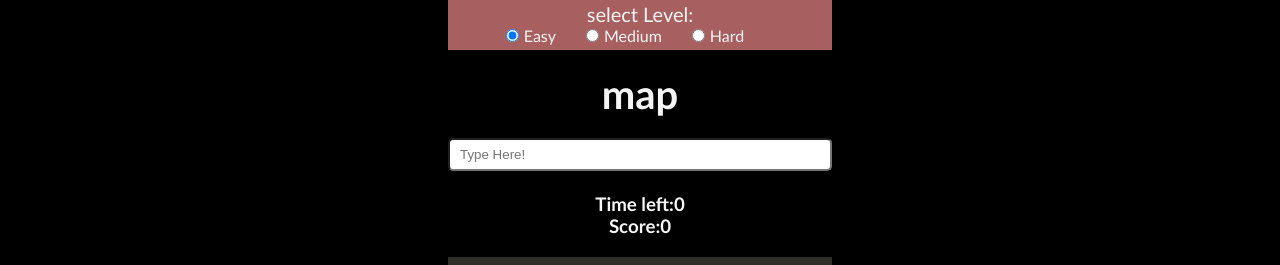
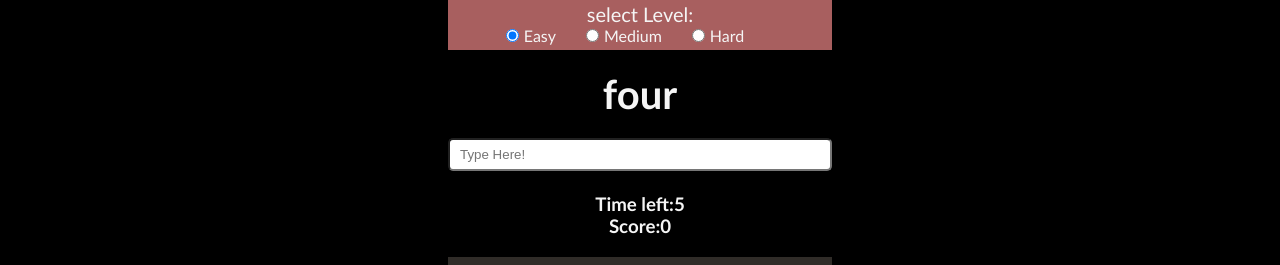
Before and after one commit to Sourabh-Smash/React_100_day_challenge, a React (Vite) app in the folder 2nd/: page / in a window 1280 px wide. Shown: the part 147-412 px from the top of the page. Built offline with nearby package versions, Linux system fonts and the light colour scheme.

Commit message:
Updating 2nd project

```diff
--- a/2nd/src/App.jsx
+++ b/2nd/src/App.jsx
@@ -13,15 +13,15 @@ function App() {
       <Header />
       <div className="container">
         <SelectLevel />
-        <WordToType />
-        <InputBox
+        {/* <WordToType /> */}
+        {/* <InputBox
           type="text"
           id="inputField"
           placeholder="Type Here!"
           autofocus={true}
-        />
-        <ResultMessage />
-        <ScoreBox />
+        /> */}
+        {/* <ResultMessage /> */}
+        {/* <ScoreBox /> */}
         <InstructionBox />
       </div>
     </>
--- a/2nd/src/components/InputBox.jsx
+++ b/2nd/src/components/InputBox.jsx
@@ -1,8 +1,10 @@
 import React from "react";
+import ScoreBox from "./ScoreBox";
 
 const InputBox = (props) => {
   // console.log(others);
   return (
+    <>
       <input
         id={props.id}
         type={props.type}
@@ -14,6 +16,8 @@ const InputBox = (props) => {
         defaultChecked={props.defaultChecked}
         onChange={props.onChange}
       />
+     {/* <ScoreBox/> */}
+    </>
   );
 };
 
--- a/2nd/src/components/ScoreBox.jsx
+++ b/2nd/src/components/ScoreBox.jsx
@@ -1,11 +1,16 @@
-import React from 'react'
+import React, { useState } from "react";
 
-const ScoreBox = () => {
+const ScoreBox = ({ totalTime }) => {
+  const changeTime = () => {
+    return totalTime === "easy" ? 5 : totalTime === "medium" ? 3 : 2;
+  };
+  const [changet,setChangeT]=useState(changeTime)
+  console.log(totalTime);
   return (
     <div className="scores">
       <h3>
         Time left:
-        <span id="time">0</span>
+        <span id="time" onChange={(e)=>{setChangeT(changet--);}}>{changet}</span>
       </h3>
       <h3>
         Score:
@@ -13,6 +18,6 @@ const ScoreBox = () => {
       </h3>
     </div>
   );
-}
+};
 
 export default ScoreBox;
--- a/2nd/src/components/SelectLevel.jsx
+++ b/2nd/src/components/SelectLevel.jsx
@@ -1,5 +1,6 @@
 import React, { useState } from "react";
 import InputBox from "./InputBox";
+import WordToType from "./WordToType";
 
 const SelectLevel = () => {
   const properties = { type: "radio", name: "select", className: "Btn" };
@@ -41,6 +42,7 @@ const SelectLevel = () => {
           })}
         </div>
       </div>
+      <WordToType levelVal={ isChanged}/>
     </>
   );
 };
--- a/2nd/src/components/WordToType.jsx
+++ b/2nd/src/components/WordToType.jsx
@@ -1,6 +1,13 @@
 import React, { useEffect, useState } from "react";
+import ScoreBox from "./ScoreBox";
+import InputBox from "./InputBox";
+import ResultMessage from "./ResultMessage";
 
-const WordToType = () => {
+const WordToType = ({ levelVal }) => {
+  console.log(levelVal);
+  const changeLevel = () => {
+    return levelVal === "easy" ? 5000 : levelVal === "medium" ? 3000 : 2000;
+  };
   const [changeWord, setChangeWord] = useState("hello!");
 
   const randomWordArr = [
@@ -19,17 +26,27 @@ const WordToType = () => {
     const interval = setInterval(() => {
       let idx = Math.floor(Math.random() * randomWordArr.length);
       setChangeWord(randomWordArr[idx]);
-    }, 1000);
+    }, changeLevel());
+    // console.log(changeLevel());
     return () => {
       clearInterval(interval);
     };
   }, [changeWord]);
 
-
   return (
-    <h2 id="changeWord" className="word">
-      {changeWord}
-    </h2>
+    <>
+      <h2 id="changeWord" className="word">
+        {changeWord}
+      </h2>
+      <InputBox
+        type="text"
+        id="inputField"
+        placeholder="Type Here!"
+        autofocus={true}
+      />
+      <ResultMessage />
+      <ScoreBox totalTime={levelVal } />
+    </>
   );
 };
 
```
Lines whose indentation alone changed are shown as unchanged.
